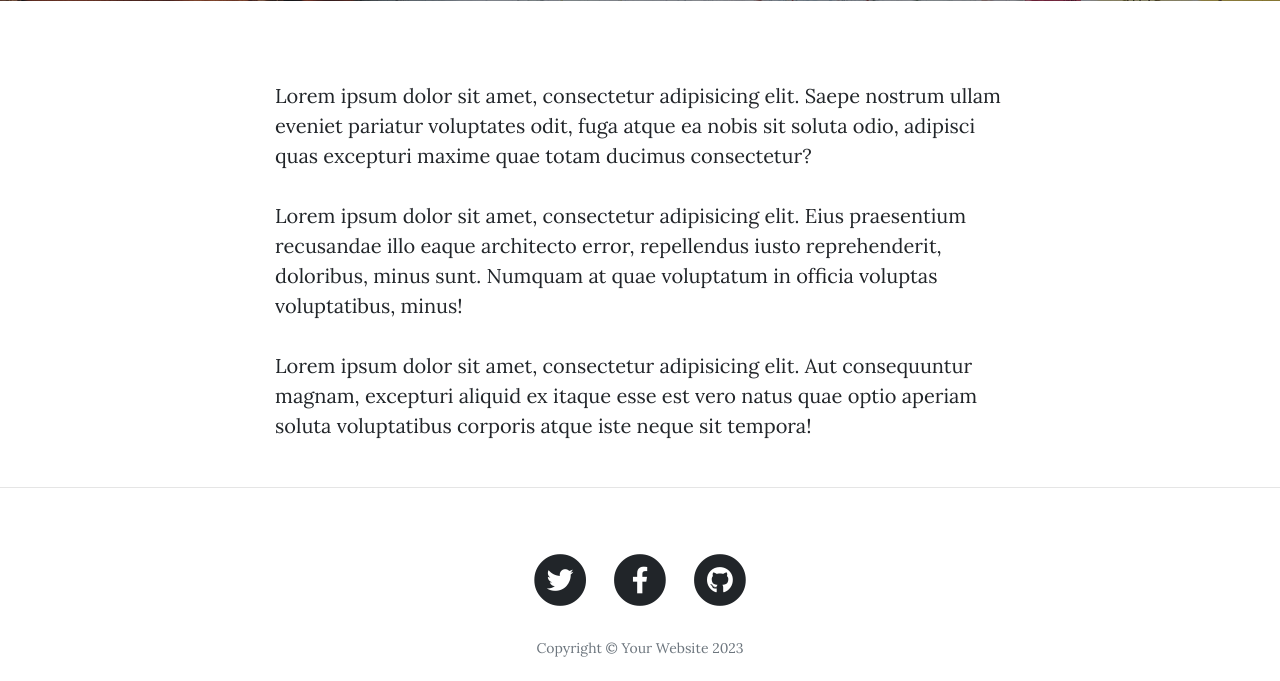
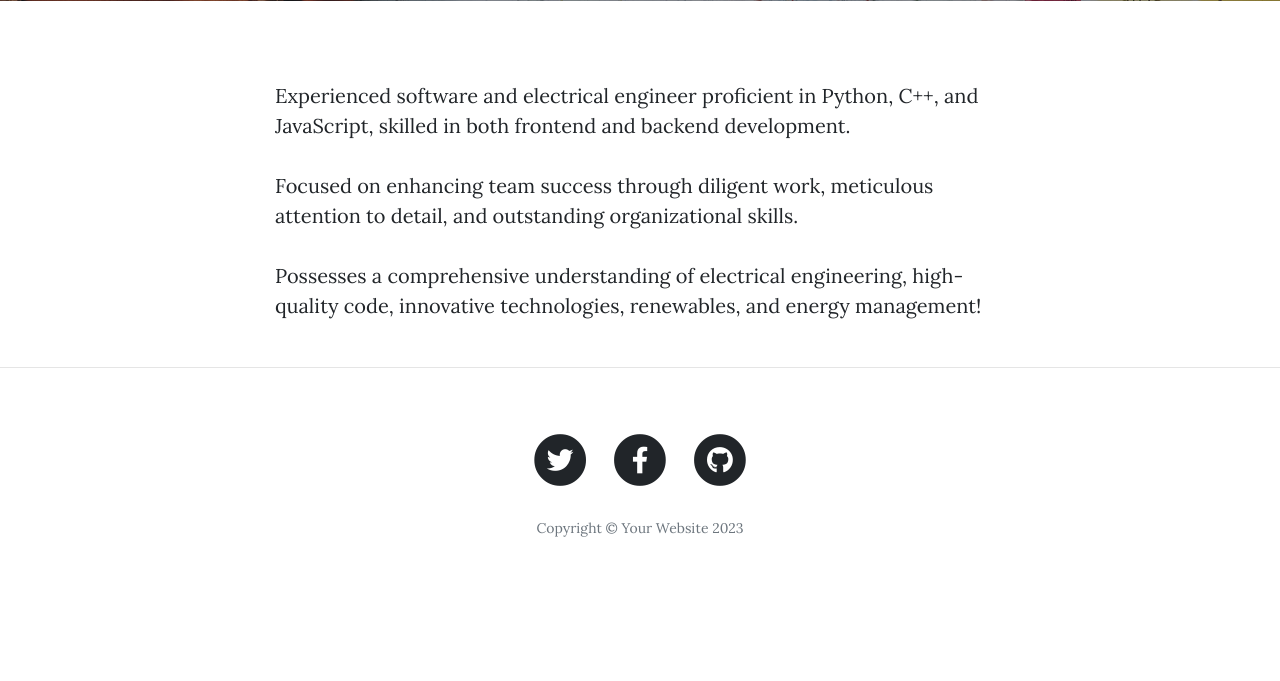
Before and after one commit to iyioladejo3/Flask_blog, a Flask app: page /about in a window 1280 px wide. Shown: the part 531-1212 px from the top of the page. After the commit the page ends 1068 px from the top, so only its background shows below. Run offline with Flask 2, Linux system fonts and the light colour scheme; some libraries are stand-ins or nearby versions.

Commit message:
Update about.html

```diff
--- a/templates/about.html
+++ b/templates/about.html
@@ -19,9 +19,9 @@
   <div class="container">
     <div class="row">
       <div class="col-lg-8 col-md-10 mx-auto">
-        <p>Lorem ipsum dolor sit amet, consectetur adipisicing elit. Saepe nostrum ullam eveniet pariatur voluptates odit, fuga atque ea nobis sit soluta odio, adipisci quas excepturi maxime quae totam ducimus consectetur?</p>
-        <p>Lorem ipsum dolor sit amet, consectetur adipisicing elit. Eius praesentium recusandae illo eaque architecto error, repellendus iusto reprehenderit, doloribus, minus sunt. Numquam at quae voluptatum in officia voluptas voluptatibus, minus!</p>
-        <p>Lorem ipsum dolor sit amet, consectetur adipisicing elit. Aut consequuntur magnam, excepturi aliquid ex itaque esse est vero natus quae optio aperiam soluta voluptatibus corporis atque iste neque sit tempora!</p>
+        <p>Experienced software and electrical engineer proficient in Python, C++, and JavaScript, skilled in both frontend and backend development.
+         <p> Focused on enhancing team success through diligent work, meticulous attention to detail, and outstanding organizational skills.</p>
+        <p>Possesses a comprehensive understanding of electrical engineering, high-quality code, innovative technologies, renewables, and energy management!</p>
       </div>
     </div>
   </div>
```
